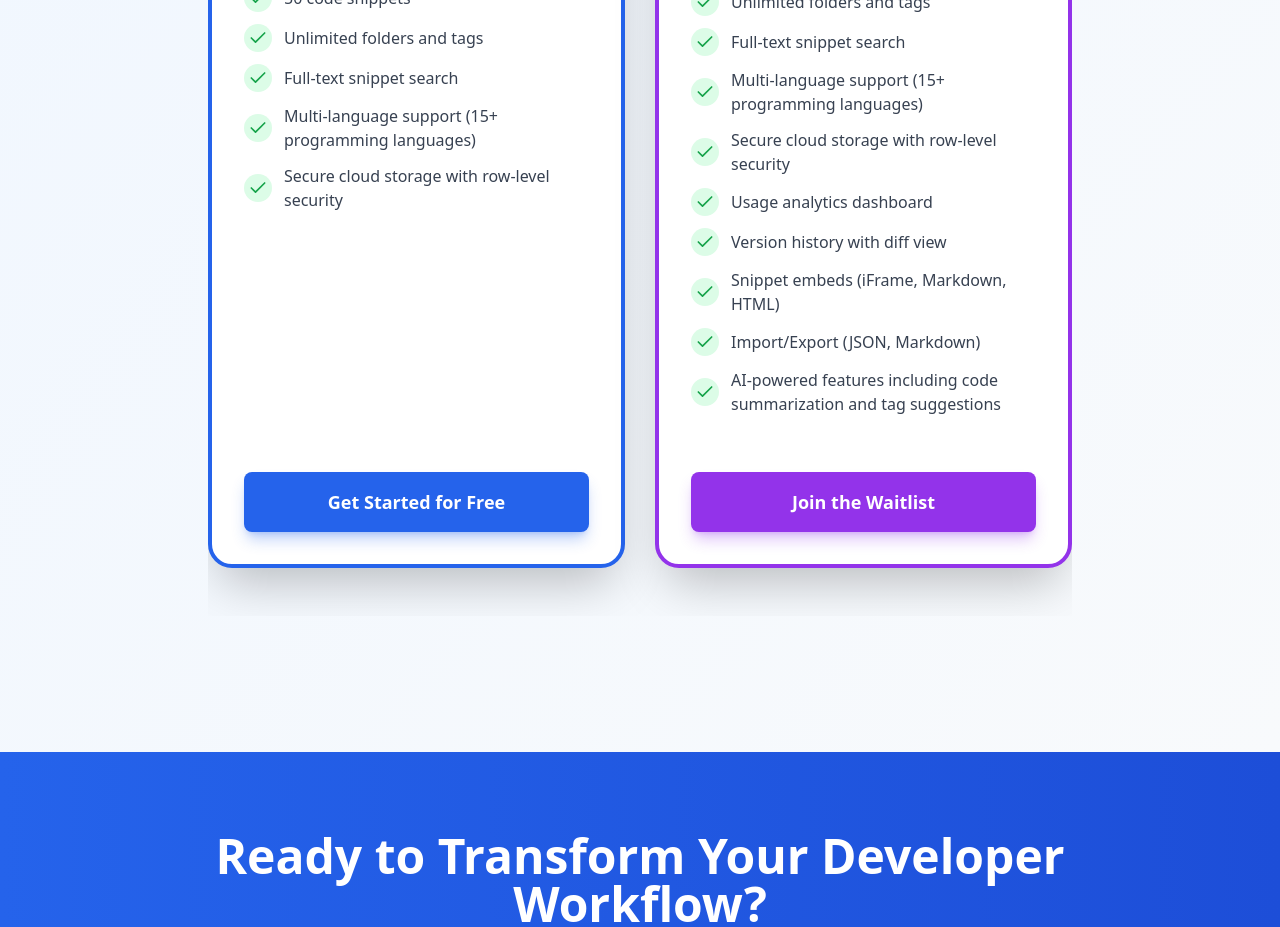
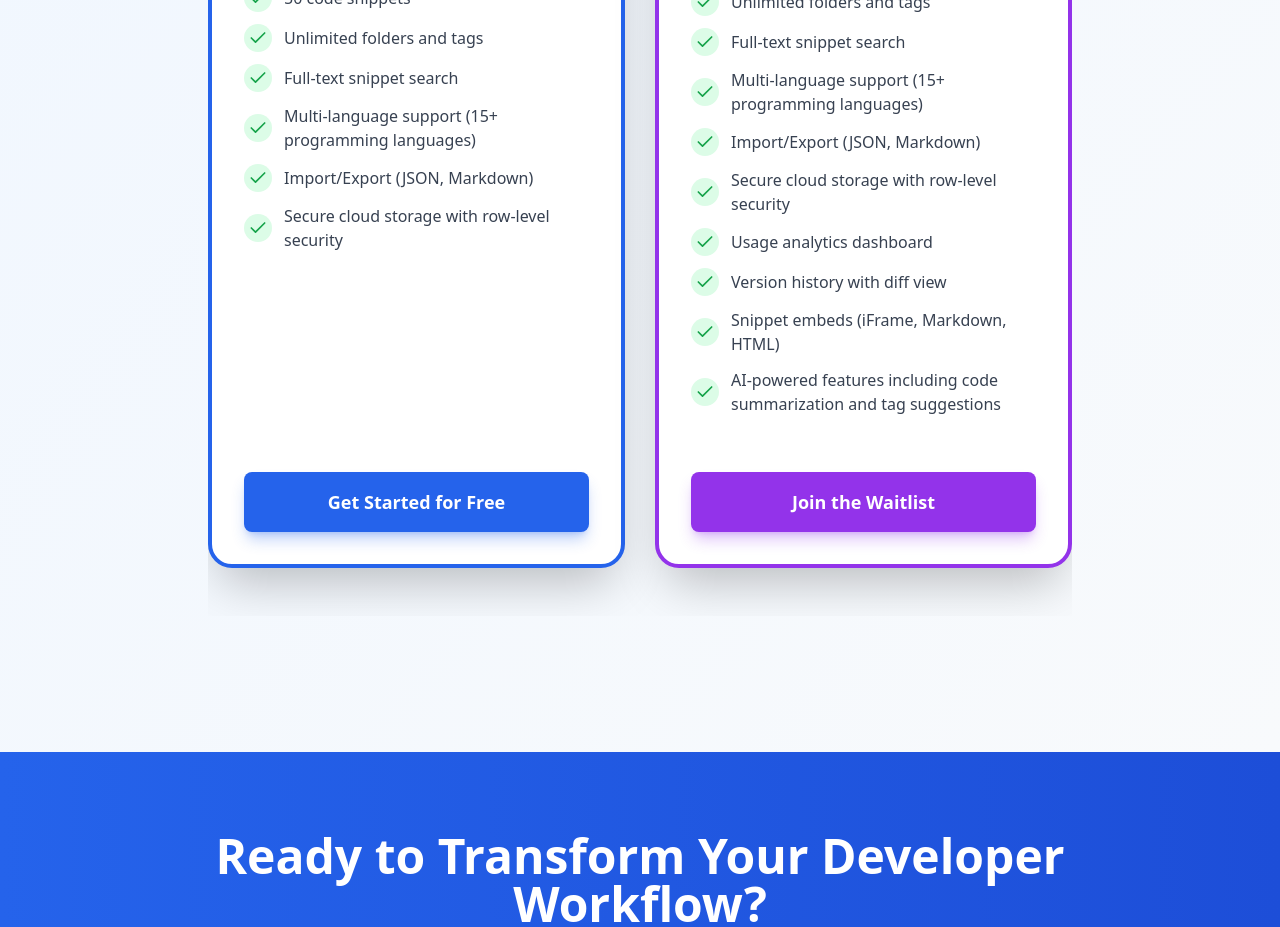
Before and after one commit to sahilpradhan0/SnipRepo, a React (Vite) app: page / in a window 1280 px wide. Shown: the part 2880-3807 px from the top of the page. Built offline with nearby package versions, Linux system fonts and the light colour scheme; no server answers; the database is empty.

Commit message:
Added import export feature to free user

```diff
--- a/src/components/landing/Pricing.tsx
+++ b/src/components/landing/Pricing.tsx
@@ -13,7 +13,6 @@ const proExclusiveFeatures = [
     'Usage analytics dashboard',
     'Version history with diff view',
     'Snippet embeds (iFrame, Markdown, HTML)',
-    'Import/Export (JSON, Markdown)',
     'AI-powered features including code summarization and tag suggestions',
 ];
 
@@ -22,6 +21,7 @@ const freePlanBaseFeatures = [
     'Unlimited folders and tags',
     'Full-text snippet search',
     'Multi-language support (15+ programming languages)',
+    'Import/Export (JSON, Markdown)',
     'Secure cloud storage with row-level security',
 ];
 
```
